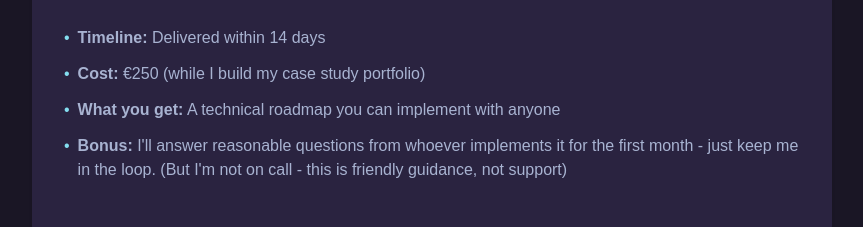
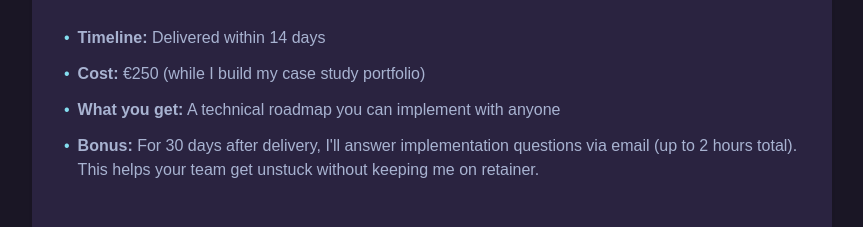
Before and after one commit to Siilikuin/siilikuin.com, a Next.js app: page /process in a window 1280 px wide. Shown: the part 962-1189 px from the top of the page, without its empty margins (208-1071 px from the left). Built offline with nearby package versions, Linux system fonts and the light colour scheme.

Commit message:
fix: Clarify Phase 2 post-delivery support terms
- Specified 30-day support window after delivery
- Clarified email-based support up to 2 hours total
- Emphasized this helps teams without requiring retainer

```diff
--- a/src/app/process/page.tsx
+++ b/src/app/process/page.tsx
@@ -78,7 +78,7 @@ export default function Process() {
               </li>
               <li className="flex items-start">
                 <span className="text-fg-seafoam mr-2">•</span>
-                <span><strong>Bonus:</strong> I&apos;ll answer reasonable questions from whoever implements it for the first month - just keep me in the loop. (But I&apos;m not on call - this is friendly guidance, not support)</span>
+                <span><strong>Bonus:</strong> For 30 days after delivery, I&apos;ll answer implementation questions via email (up to 2 hours total). This helps your team get unstuck without keeping me on retainer.</span>
               </li>
             </ul>
           </section>
```
